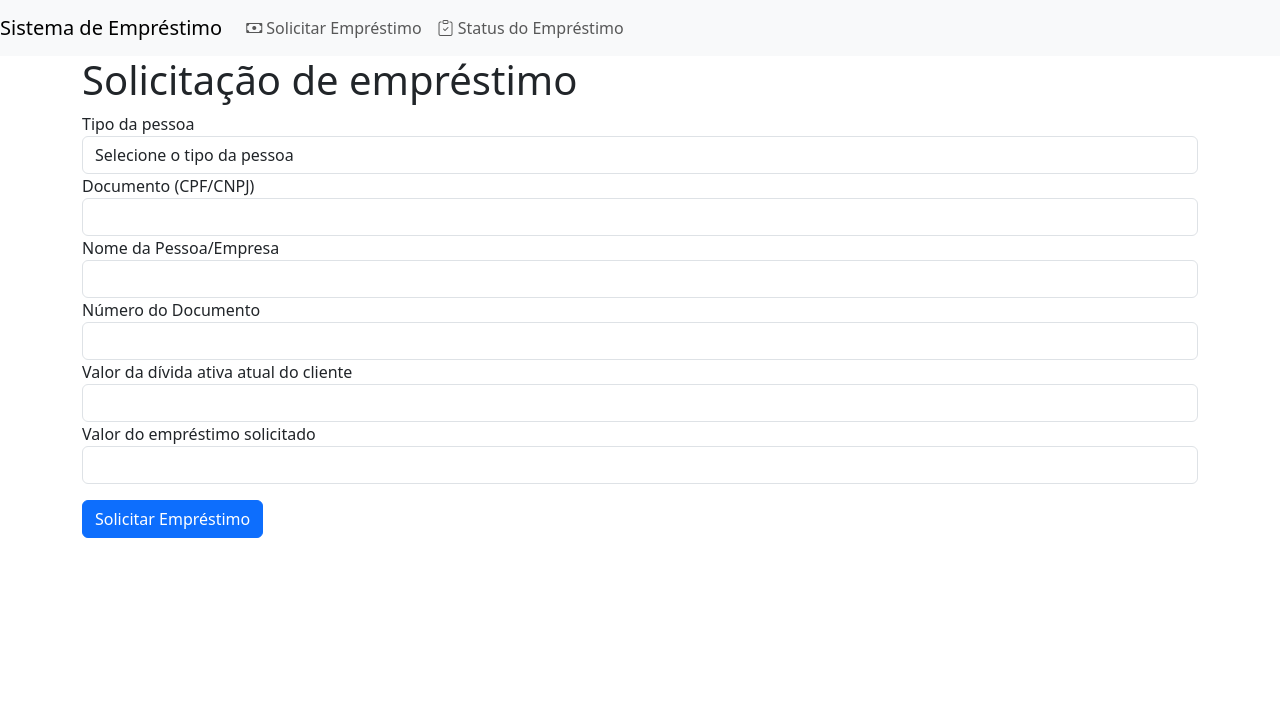
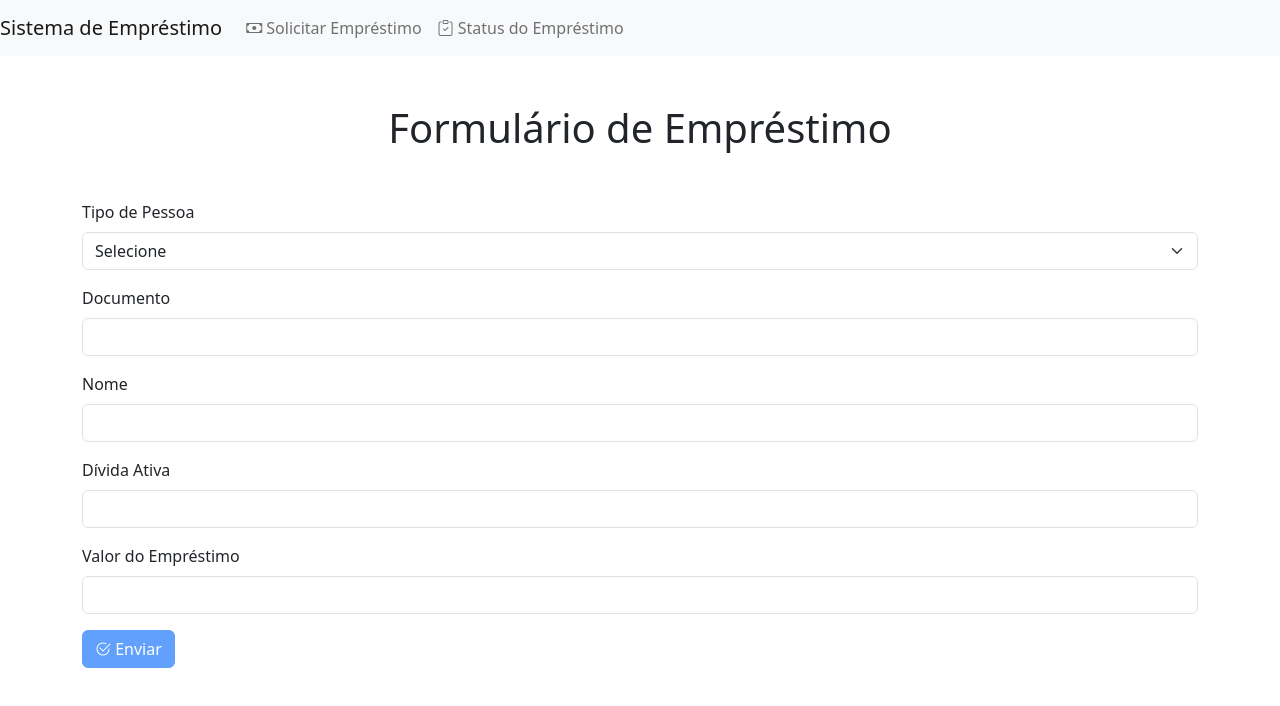
Before and after one commit to rafasdiass/emprestimo-app, an Angular app: page /solicitar-emprestimo in a window 1280 px wide. Shown: the top 706 px of the page. Built offline with nearby package versions, Linux system fonts and the light colour scheme.

Commit message:
validacao

```diff
--- a/package.json
+++ b/package.json
@@ -22,6 +22,8 @@
     "@popperjs/core": "^2.11.8",
     "bootstrap": "^5.3.0",
     "bootstrap-icons": "^1.10.5",
+    "cpf-cnpj-validator": "^1.0.3",
+    "ng2-validation": "^4.2.0",
     "rxjs": "~7.8.0",
     "tslib": "^2.3.0",
     "zone.js": "~0.13.0"
--- a/src/app/components/loan-form/loan-form.component.html
+++ b/src/app/components/loan-form/loan-form.component.html
@@ -1,45 +1,32 @@
 <div class="container">
-  <h1>Solicitação de empréstimo</h1>
-
-  <form [formGroup]="loanForm" (ngSubmit)="onSubmit()">
-    <div class="form-group">
-      <label for="personType">Tipo da pessoa</label>
-      <select formControlName="personType" id="personType" class="form-control">
-        <option value="">Selecione o tipo da pessoa</option>
+  <h1 class="text-center mt-5">Formulário de Empréstimo</h1>
+  <form [formGroup]="loanForm" (ngSubmit)="onSubmit()" class="mt-5">
+    <div class="mb-3">
+      <label class="form-label">Tipo de Pessoa</label>
+      <select class="form-select" formControlName="personType">
+        <option value="">Selecione</option>
         <option value="PF">Pessoa Física</option>
         <option value="PJ">Pessoa Jurídica</option>
       </select>
     </div>
-
-    <div class="form-group">
-      <label for="document">Documento (CPF/CNPJ)</label>
-      <input formControlName="document" type="text" id="document" class="form-control">
+    <div class="mb-3">
+      <label class="form-label">Documento</label>
+      <input type="text" class="form-control" formControlName="document">
     </div>
-
-    <div class="form-group">
-      <label for="name">Nome da Pessoa/Empresa</label>
-      <input formControlName="name" type="text" id="name" class="form-control">
+    <div class="mb-3">
+      <label class="form-label">Nome</label>
+      <input type="text" class="form-control" formControlName="name">
     </div>
-
-    <div class="form-group">
-      <label for="documentNumber">Número do Documento</label>
-      <input formControlName="documentNumber" type="text" id="documentNumber" class="form-control">
+    <div class="mb-3">
+      <label class="form-label">Dívida Ativa</label>
+      <input type="number" class="form-control" formControlName="activeDebt">
     </div>
-
-    <div class="form-group">
-      <label for="activeDebt">Valor da dívida ativa atual do cliente</label>
-      <input formControlName="activeDebt" type="number" id="activeDebt" class="form-control">
+    <div class="mb-3">
+      <label class="form-label">Valor do Empréstimo</label>
+      <input type="number" class="form-control" formControlName="loanValue">
     </div>
-
-    <div class="form-group">
-      <label for="loanValue">Valor do empréstimo solicitado</label>
-      <input formControlName="loanValue" type="number" id="loanValue" class="form-control">
-    </div>
-
-    <button type="submit" class="btn btn-primary mt-3">Solicitar Empréstimo</button>
+    <button type="submit" class="btn btn-primary mb-3" [disabled]="!loanForm.valid || !isDocumentValid">
+      <i class="bi bi-check2-circle"></i> Enviar
+    </button>
   </form>
-  <div *ngIf="errorMessage" class="alert alert-danger" role="alert">
-    {{ errorMessage }}
-  </div>
-
 </div>
--- a/src/app/components/loan-form/loan-form.component.ts
+++ b/src/app/components/loan-form/loan-form.component.ts
@@ -1,8 +1,10 @@
 import { Component, OnInit } from '@angular/core';
-import { FormBuilder, FormGroup, Validators } from '@angular/forms';
+import { FormBuilder, FormGroup, Validators, AbstractControl } from '@angular/forms';
 import { HttpClient } from '@angular/common/http';
-import { map } from 'rxjs/operators';
-import { Router } from '@angular/router';
+import { map, catchError } from 'rxjs/operators';
+import { throwError } from 'rxjs';
+import { cpfValidator, cnpjValidator } from '../../validator/custom-validators';
+import { Loan } from '../../models/loan.model';
 
 @Component({
   selector: 'app-loan-form',
@@ -10,37 +12,66 @@ import { Router } from '@angular/router';
   styleUrls: ['./loan-form.component.scss']
 })
 export class LoanFormComponent implements OnInit {
-  loanForm: FormGroup;
-  errorMessage: string = '';
+  loanForm!: FormGroup;
+  loanId!: string;
+  loanStatus: string = '';
+  documentControl: AbstractControl | null = null;
+  previousDocumentType: string = '';
+  isDocumentValid: boolean = false; // Adicionada propriedade para rastrear a validade do campo "Documento"
 
-  constructor(private formBuilder: FormBuilder, private http: HttpClient, private router: Router) {
+  constructor(private formBuilder: FormBuilder, private http: HttpClient) { }
+
+  ngOnInit() {
     this.loanForm = this.formBuilder.group({
       personType: ['', Validators.required],
-      document: ['', Validators.required],
+      document: [null, Validators.required],
       name: ['', [Validators.required, Validators.minLength(3), Validators.maxLength(100)]],
-      documentNumber: ['', Validators.required],
       activeDebt: ['', Validators.required],
       loanValue: ['', Validators.required],
     });
-  }
 
-  ngOnInit() {
+    if (this.loanForm) {
+      this.documentControl = this.loanForm.get('document');
+      if (this.documentControl) {
+        this.documentControl.valueChanges.subscribe((personType: string) => {
+          if (personType !== this.previousDocumentType) {
+            this.previousDocumentType = personType;
+            if (personType === 'PF') {
+              this.documentControl?.setValidators([Validators.required, cpfValidator()]);
+            } else {
+              this.documentControl?.setValidators([Validators.required, cnpjValidator()]);
+            }
+            this.documentControl?.updateValueAndValidity();
+            this.isDocumentValid = this.documentControl?.valid ?? false; // Atualiza a validade do campo "Documento"
+          }
+        });
+      }
+    }
   }
 
   onSubmit() {
-    if (this.loanForm.valid) {
-      this.http.post('http://localhost:3000/loan', this.loanForm.value)
-      .pipe(map((response: any) => {
-        if (response.status === 'approved') {
-          console.log('Empréstimo aprovado');
-          this.router.navigate(['/status-emprestimo', 'approved']);
-        } else {
-          this.errorMessage = response.message;
-          console.log('Empréstimo rejeitado:', response.message);
-          this.router.navigate(['/status-emprestimo', 'rejected']);
-        }
-      }))
-      .subscribe();
+    if (this.loanForm) {
+      const loanValue = this.loanForm.get('loanValue')?.value;
+      const activeDebt = this.loanForm.get('activeDebt')?.value;
+
+      if (loanValue > 50000 || loanValue > activeDebt / 2) {
+        alert('Empréstimo negado');
+        return;
+      }
+
+      this.http.post<any>('http://localhost:3000/loan', this.loanForm.value)
+        .toPromise()
+        .then((response: any) => {
+          if (response && response.documentNumber) {
+            alert('Empréstimo aprovado');
+            this.loanId = response.documentNumber;
+          } else {
+            alert('Empréstimo aprovado, mas não foi possível obter o número do documento.');
+          }
+        })
+        .catch((error) => {
+          console.error('Error:', error);
+        });
     }
   }
 }
--- a/src/app/components/loan-status/loan-status.component.ts
+++ b/src/app/components/loan-status/loan-status.component.ts
@@ -1,7 +1,6 @@
 import { Component, OnInit } from '@angular/core';
 import { HttpClient } from '@angular/common/http';
-import { map, catchError } from 'rxjs/operators';
-import { throwError } from 'rxjs';
+import { ActivatedRoute } from '@angular/router';
 import { FormBuilder, FormGroup } from '@angular/forms';
 
 @Component({
@@ -14,52 +13,51 @@ export class LoanStatusComponent implements OnInit {
   loanId!: string;
   loanStatus: string = '';
 
-  constructor(private http: HttpClient, private formBuilder: FormBuilder) {
+  constructor(private http: HttpClient, private formBuilder: FormBuilder, private route: ActivatedRoute) {
     this.loanForm = this.formBuilder.group({
-      personType: '',
-      document: '',
       name: '',
       documentNumber: '',
-      activeDebt: '',
-      loanValue: '',
     });
   }
 
   ngOnInit() {
-    // Nada a ser feito aqui
+    // Carregar o nome e o número do documento dos parâmetros de consulta
+    this.route.queryParams.subscribe(params => {
+      this.loanForm.patchValue({
+        name: params['name'],
+        documentNumber: params['documentNumber'],
+      });
+      if (params['name'] && params['documentNumber']) {
+        this.checkLoanStatus();
+      }
+    });
   }
 
   onSubmit() {
     this.http.post('http://localhost:3000/loan', this.loanForm.value)
-      .pipe(
-        map((response: any) => {
-          this.loanId = response.loanId;
-          this.checkLoanStatus();
-        }),
-        catchError(error => {
-          console.error('Error:', error);
-          return throwError(error);
-        })
-      )
-      .subscribe();
+      .toPromise()
+      .then((response: any) => {
+        this.loanId = response.loanId;
+        this.checkLoanStatus();
+      })
+      .catch((error) => {
+        console.error('Error:', error);
+      });
   }
 
   checkLoanStatus() {
-    this.http.get(`http://localhost:3000/loan-status/${this.loanId}`)
-      .pipe(
-        map((response: any) => {
+    const name = this.loanForm.get('name')?.value;
+    const documentNumber = this.loanForm.get('documentNumber')?.value;
+
+    if (name && documentNumber) {
+      this.http.get(`http://localhost:3000/loan-status?name=${name}&documentNumber=${documentNumber}`)
+        .toPromise()
+        .then((response: any) => {
           this.loanStatus = response.status;
-        }),
-        catchError(error => {
+        })
+        .catch((error) => {
           console.error('Error:', error);
-          return throwError(error);
-        })
-      )
-      .subscribe(
-        () => {},
-        error => {
-          console.error('Subscription error:', error);
-        }
-      );
+        });
+    }
   }
 }
--- a/src/app/models/loan.model.ts
+++ b/src/app/models/loan.model.ts
@@ -1,5 +1,5 @@
 export interface Loan {
-  personType: string;
+  personType: 'PF' | 'PJ';
   document: string;
   name: string;
   documentNumber: string;
--- /dev/null
+++ b/src/app/validator/custom-validators.ts
@@ -0,0 +1,20 @@
+import { AbstractControl, ValidatorFn } from '@angular/forms';
+import * as CPF from 'cpf-cnpj-validator';
+
+export function cpfValidator(): ValidatorFn {
+  return (control: AbstractControl): { [key: string]: any } | null => {
+    if (control.value && !CPF.cpf.isValid(control.value)) {
+      return { 'cpfInvalid': true };
+    }
+    return null;
+  };
+}
+
+export function cnpjValidator(): ValidatorFn {
+  return (control: AbstractControl): { [key: string]: any } | null => {
+    if (control.value && !CPF.cnpj.isValid(control.value)) {
+      return { 'cnpjInvalid': true };
+    }
+    return null;
+  };
+}
--- a/src/index.html
+++ b/src/index.html
@@ -6,8 +6,10 @@
   <base href="/">
   <meta name="viewport" content="width=device-width, initial-scale=1">
   <link rel="icon" type="image/x-icon" href="favicon.ico">
+  <link href="https://cdn.jsdelivr.net/npm/bootstrap@5.0.2/dist/css/bootstrap.min.css" rel="stylesheet" integrity="sha384-EVSTQN3/azprG1Anm3QDgpJLIm9Nao0Yz1ztcQTwFspd3yD65VohhpuuCOmLASjC" crossorigin="anonymous">
 </head>
 <body>
   <app-root></app-root>
+  <script src="https://cdn.jsdelivr.net/npm/bootstrap@5.0.2/dist/js/bootstrap.bundle.min.js" integrity="sha384-MrcW6ZMFYlzcLA8Nl+NtUVF0sA7MsXsP1UyJoMp4YLEuNSfAP+JcXn/tWtIaxVXM" crossorigin="anonymous"></script>
 </body>
 </html>
```
Also changed, not shown: 1 other file (tests, documents, lock files or other folders).
